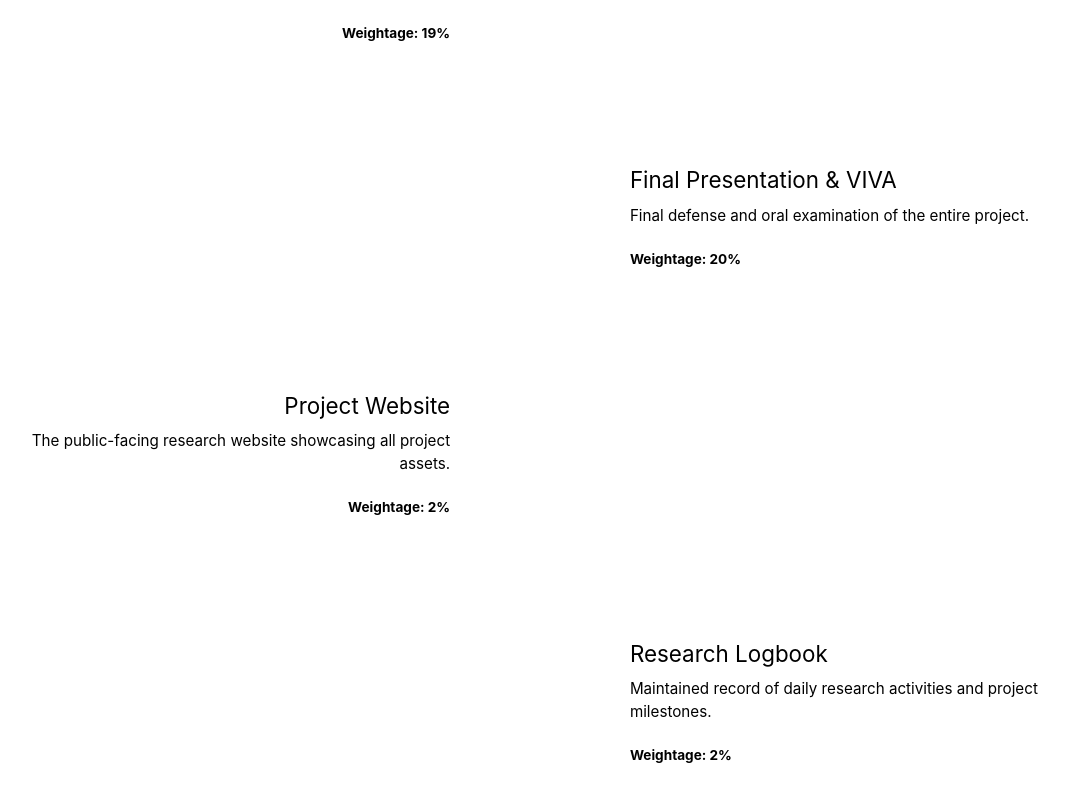
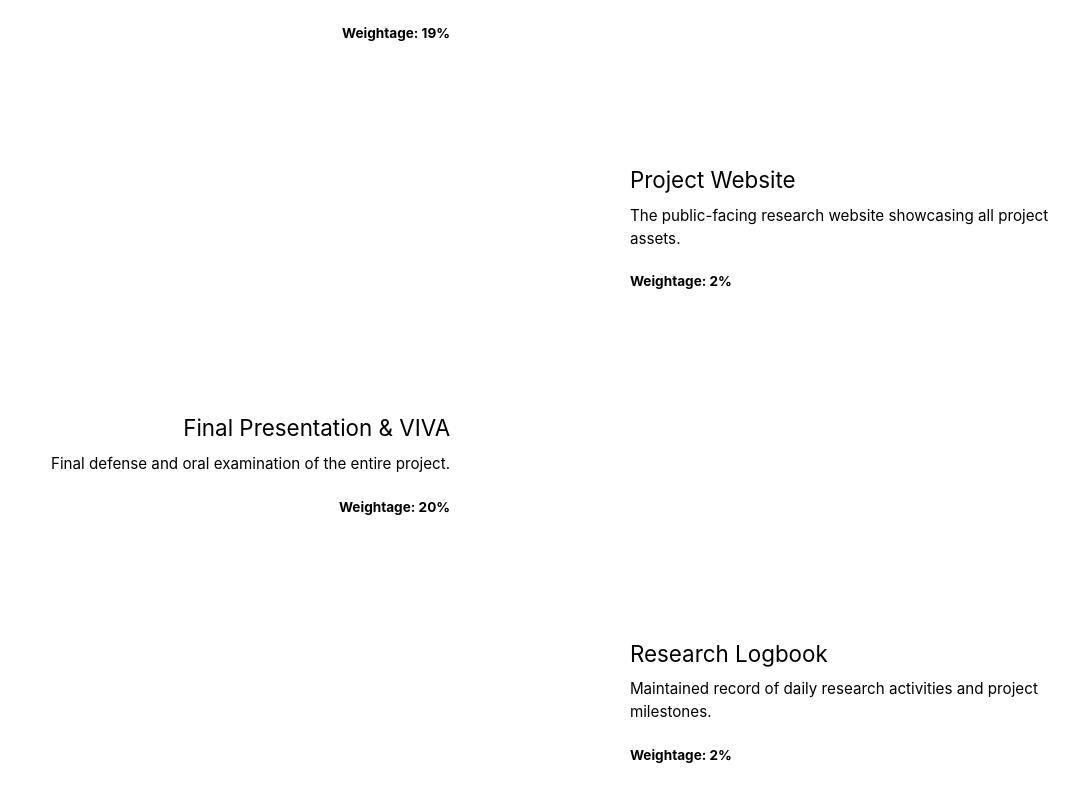
Before and after one commit to Sajithjay99/RP-Website-Group_25-26J-259, a React (Vite) app: page /milestones in a window 1280 px wide. Shown: the part 1843-2644 px from the top of the page, without its empty margins (100-1179 px from the left). Built offline with nearby package versions, Linux system fonts and the light colour scheme.

Commit message:
Refactor code structure for improved readability and maintainability

```diff
--- a/src/pages/AboutUs.jsx
+++ b/src/pages/AboutUs.jsx
@@ -46,6 +46,7 @@ function AboutUs() {
       institute: "Sri Lanka Institute of Information Technology",
       dept: "Information Technology",
       email: "akashsasanka480@gmail.com",
+      linkedin: "www.linkedin.com/in/sasanka-akash-08b44b339",
       image: "/images/members/member2.jpg"
     },
     {
@@ -54,6 +55,7 @@ function AboutUs() {
       institute: "Sri Lanka Institute of Information Technology",
       dept: "Information Technology",
       email: "oshanhavishkaw@gmail.com",
+      linkedin: "www.linkedin.com/in/oshan-wanasekara-530496309",
       image: "/images/members/member3.jpg"
     }
   ];
--- a/src/pages/Milestones.jsx
+++ b/src/pages/Milestones.jsx
@@ -47,17 +47,19 @@ function Milestones() {
       marks: 19,
     },
     {
+      date: "April 2026",
+      title: "Project Website",
+      desc: "The public-facing research website showcasing all project assets.",
+      marks: 2,
+    },
+
+    {
       date: "May 2026",
       title: "Final Presentation & VIVA",
       desc: "Final defense and oral examination of the entire project.",
       marks: 20,
     },
-    {
-      date: "June 2026",
-      title: "Project Website",
-      desc: "The public-facing research website showcasing all project assets.",
-      marks: 2,
-    },
+
     {
       date: "June 2026",
       title: "Research Logbook",
```
Also changed, not shown: public/images/members/member2.jpg (added), public/images/members/member3.jpg (added).
